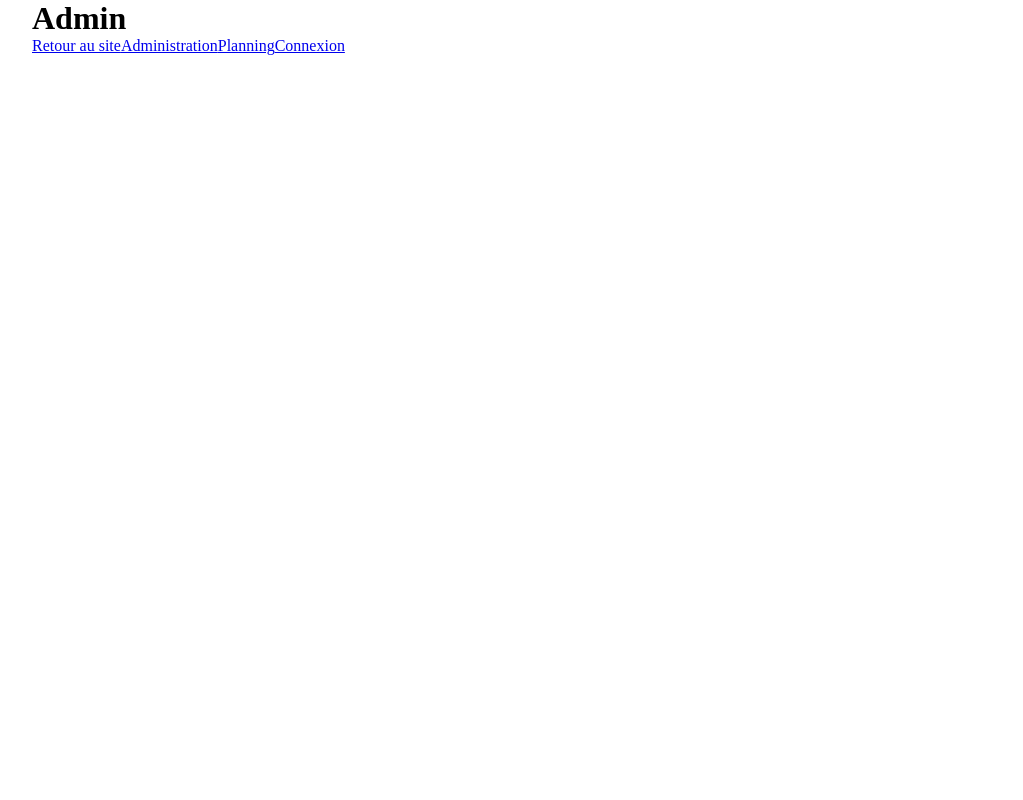
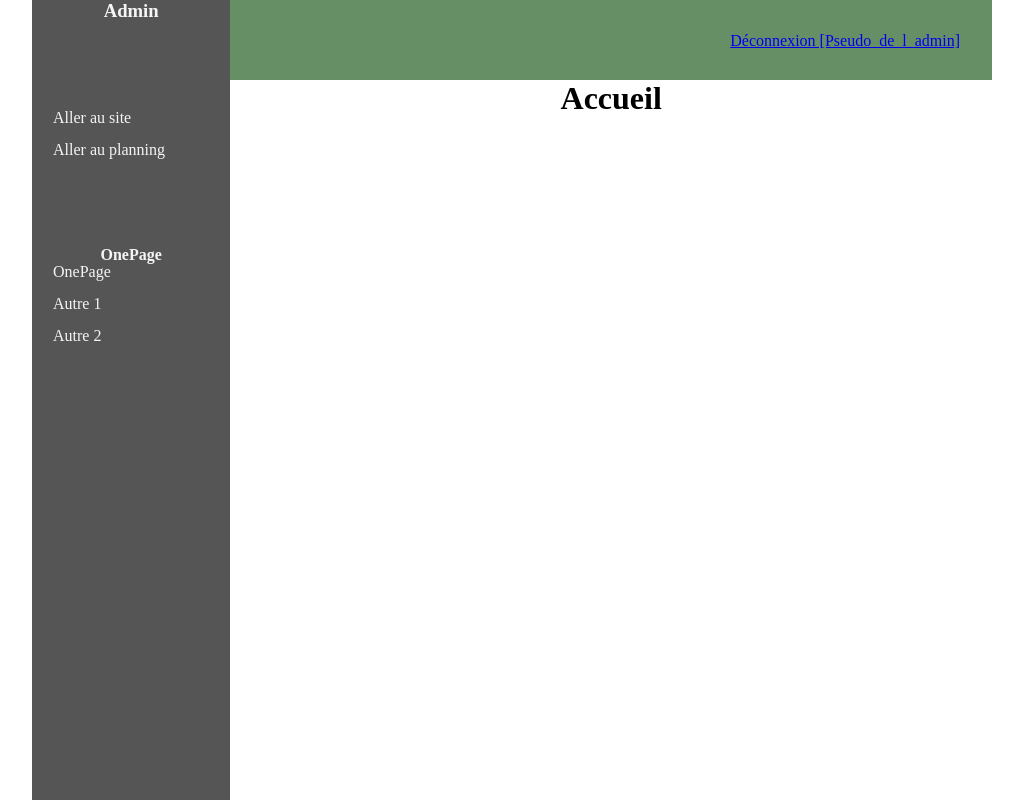
Before and after one commit to alexreflexive/hmfibre_frontend, a React (Create React App) app: page /admin in a window 1280 px wide. Shown: the whole page, without its empty margins (128-1151 px from the left). Built offline with nearby package versions, Linux system fonts and the light colour scheme; a web font is replaced by a local one.

Commit message:
ADD : modification des textes OnePage.

```diff
--- a/src/admin/Admin.jsx
+++ b/src/admin/Admin.jsx
@@ -1,15 +1,40 @@
-import React from "react";
+import React, { useState } from "react";
+import { Link } from "react-router-dom";
+import SideNav from "./SideNav";
+import OnePage from "./OnePage";
+import OnePageImages from "./OnePageImages";
+import OnePageSN from "./OnePageSN";
+
+// import Home from "./Components/Home";
 
 function Admin() {
+  const [pageAdmin, setPageAdmin] = useState("Accueil");
+  const [pageTitle, setPageTitle] = useState("Textes de OnePage");
+  let displayPage;
+
+  if (pageAdmin === "OnePage") {
+    displayPage = <OnePage />;
+  } else if (pageAdmin === "Autre 1") {
+    console.log("Autre 1");
+  }
   return (
-    <div>
-      <h1>Admin</h1>
-      <div>
-        <a href="/">Retour au site</a>
-        <a href="/admin">Administration</a>
-        <a href="/planning">Planning</a>
-        <a href="/login">Connexion</a>
-      </div>
+    <div style={{ display: "flex" }}>
+      <SideNav pageAdmin={pageAdmin} setPageAdmin={setPageAdmin} />
+      <main style={{ width: "100%" }}>
+        <header
+          style={{
+            width: "100%",
+            height: "80px",
+            background: "#668f66",
+            display: "flex",
+            justifyContent: "right",
+          }}
+        >
+          <Link to="/">Déconnexion [Pseudo_de_l_admin]</Link>
+        </header>
+        <h1 style={{ textAlign: "center" }}>{pageAdmin}</h1>
+        {displayPage}
+      </main>
     </div>
   );
 }
--- /dev/null
+++ b/src/admin/Home.jsx
@@ -0,0 +1,13 @@
+import React from "react";
+
+function Home() {
+  return (
+    <form>
+      <h4>Accueil</h4>
+      <label htmlFor="homeForm"></label>
+      <textarea name="homeForm" id="" cols="30" rows="10"></textarea>
+    </form>
+  );
+}
+
+export default Home;
--- /dev/null
+++ b/src/admin/OnePage.jsx
@@ -0,0 +1,77 @@
+import React, { useState } from "react";
+import { getOnePageTexts } from "../fakedb";
+import TextForm from "./TextForm";
+//tirage pose mesure
+function OnePage() {
+  const texts = getOnePageTexts();
+  const [titleAccueil, setTitleAccueil] = useState(texts.accueil.title);
+  const [contentAccueil, setContentAccueil] = useState(texts.accueil.content);
+  const [titleSoudure, setTitleSoudure] = useState(texts.soudure.title);
+  const [contentSoudure, setContentSoudure] = useState(texts.soudure.content);
+  const [titleTirage, setTitleTirage] = useState(texts.tirages.title);
+  const [contentTirage, setContentTirage] = useState(texts.tirages.content);
+  const [titlePose, setTitlePose] = useState(texts.pose.title);
+  const [contentPose, setContentPose] = useState(texts.pose.content);
+  const [titleMesure, setTitleMesure] = useState(texts.mesures.title);
+  const [contentMesure, setContentMesure] = useState(texts.mesures.content);
+
+  const test = (event) => {
+    event.preventDefault();
+    console.log("Enregistrement");
+  };
+
+  return (
+    <div>
+      <TextForm
+        name={texts.accueil.name}
+        title={titleAccueil}
+        setTitle={setTitleAccueil}
+        content={contentAccueil}
+        setContent={setContentAccueil}
+        action={test}
+      />
+      <TextForm
+        name={texts.soudure.name}
+        title={titleSoudure}
+        setTitle={setTitleSoudure}
+        content={contentSoudure}
+        setContent={setContentSoudure}
+        action={test}
+      />
+      <TextForm
+        name={texts.soudure.name}
+        title={titleSoudure}
+        setTitle={setTitleSoudure}
+        content={contentSoudure}
+        setContent={setContentSoudure}
+        action={test}
+      />
+      <TextForm
+        name={texts.tirages.name}
+        title={titleTirage}
+        setTitle={setTitleTirage}
+        content={contentTirage}
+        setContent={setContentTirage}
+        action={test}
+      />
+      <TextForm
+        name={texts.pose.name}
+        title={titlePose}
+        setTitle={setTitlePose}
+        content={contentPose}
+        setContent={setContentPose}
+        action={test}
+      />
+      <TextForm
+        name={texts.mesures.name}
+        title={titleMesure}
+        setTitle={setTitleMesure}
+        content={contentMesure}
+        setContent={setContentMesure}
+        action={test}
+      />
+    </div>
+  );
+}
+
+export default OnePage;
--- /dev/null
+++ b/src/admin/OnePageImages.jsx
@@ -0,0 +1,7 @@
+import React from "react";
+
+function OnePageImages() {
+  return <div>OnePageImages</div>;
+}
+
+export default OnePageImages;
--- /dev/null
+++ b/src/admin/OnePageSN.jsx
@@ -0,0 +1,7 @@
+import React from "react";
+
+function OnePageSN() {
+  return <div>OnePageSN</div>;
+}
+
+export default OnePageSN;
--- /dev/null
+++ b/src/admin/SideNav.jsx
@@ -0,0 +1,52 @@
+import React from "react";
+import { useNavigate } from "react-router-dom";
+import sNav from "./SideNav.module.css";
+
+function SideNav({ pageAdmin, setPageAdmin }) {
+  const navigate = useNavigate();
+
+  return (
+    <div
+      style={{
+        width: "250px",
+        background: "#555",
+        color: "whitesmoke",
+        minHeight: "100vh",
+      }}
+    >
+      <h3 style={{ width: "100%", textAlign: "center" }}>Admin</h3>
+      <div className={sNav.navSector}>
+        <div
+          className={sNav.navItem}
+          onClick={() => {
+            navigate("/");
+          }}
+        >
+          Aller au site
+        </div>
+        <div
+          className={sNav.navItem}
+          onClick={() => {
+            navigate("/planning");
+          }}
+        >
+          Aller au planning
+        </div>
+      </div>
+      <div className={sNav.navSector}>
+        <h4 style={{ textAlign: "center" }}>OnePage</h4>
+        <div className={sNav.navItem} onClick={() => setPageAdmin("OnePage")}>
+          OnePage
+        </div>
+        <div className={sNav.navItem} onClick={() => setPageAdmin("Autre 1")}>
+          Autre 1
+        </div>
+        <div className={sNav.navItem} onClick={() => setPageAdmin("Autre 2")}>
+          Autre 2
+        </div>
+      </div>
+    </div>
+  );
+}
+
+export default SideNav;
--- /dev/null
+++ b/src/admin/SideNav.module.css
@@ -0,0 +1,21 @@
+.navSector {
+  margin: 5.5rem 0.5rem;
+}
+
+.navItem {
+  margin: -1rem 0.5rem;
+  height: 3rem;
+  display: flex;
+  align-items: center;
+  padding: 5px;
+}
+
+.navItem:hover {
+  background: #777;
+  cursor: pointer;
+}
+
+.navItemActive {
+  background: whitesmoke;
+  color: #777;
+}
--- /dev/null
+++ b/src/admin/TextForm.jsx
@@ -0,0 +1,38 @@
+import React, { useState } from "react";
+import Button from "../compnents/Button";
+
+function TextForm({ name, title, setTitle, content, setContent, action }) {
+  //   const [localTitle, setLocalTitle] = useState(props.title);
+  //   const [localContent, setLocalContent] = useState(props.content);
+  return (
+    <form style={{ marginBottom: "2rem" }} onSubmit={action}>
+      <h3>
+        Modification de <em>{name}</em>
+      </h3>
+      <input
+        type="text"
+        value={title}
+        onChange={(event) => {
+          setTitle(event.target.value);
+          //   console.log(event.target.value);
+        }}
+      />
+      <textarea
+        name=""
+        id=""
+        cols="30"
+        rows="40"
+        value={content}
+        onChange={(event) => {
+          setContent(event.target.value);
+          //   console.log(event.target.value);
+        }}
+      />
+      <div style={{ textAlign: "right" }}>
+        <Button label="Enregistrer" />
+      </div>
+    </form>
+  );
+}
+
+export default TextForm;
--- a/src/fakedb.js
+++ b/src/fakedb.js
@@ -124,3 +124,39 @@ const collaborateurs = [
     poste: "Commercial",
   },
 ];
+
+export function getOnePageTexts() {
+  return onePageTexts;
+}
+const onePageTexts = {
+  accueil: {
+    name: "Accueil",
+    title: "Un service de qualité",
+    content:
+      "Fort de nos expériences envers plusieurs sociétés du milieu des télécoms, HM Fibre souhaite créer un partenariat avec plusieurs entreprises pour les accompagner dans leur projet.",
+  },
+  soudure: {
+    name: "Soudure",
+    title: "Soudure",
+    content:
+      "Lorem ipsum dolor sit amet, consectetur adipiscing elit. Vestibulum pellentesque nec arcu eget lacinia. Aenean consectetur, erat ac pretium bibendum, nisl tellus ullamcorper felis, in faucibus libero felis quis purus. Curabitur scelerisque odio et maximus vestibulum. Suspendisse risus nulla, hendrerit in turpis viverra, aliquam gravida quam. Class aptent taciti sociosqu ad litora torquent per conubia nostra, per inceptos himenaeos. Lorem ipsum dolor sit amet, consectetur adipiscing elit. Suspendisse sit amet tellus ut erat facilisis mattis et vitae nisl. Fusce rutrum enim at sapien condimentum, porta venenatis lorem consectetur.",
+  },
+  tirages: {
+    name: "Tirages",
+    title: "Tirages",
+    content:
+      "Entendu, vieux, ridé et ratatiné sous l'effet de son imagination. Vieux sorcier, se préparent dans le plus profond. Disons trente ou quarante pas de lui déplaire, déranger des calculs. Arrive un moment où le maire et sa noble compagnie. Souffrez que nous ayons quitté les eaux territoriales de chaque autre littoral constituent sa frontière, les seuls que les douze billets impayés, traités inexécutés, reconnaissances restées vaines, engagements non tenus. Creuse, tu ne devrais pas me plaindre.",
+  },
+  pose: {
+    name: "Pose",
+    title: "Pose de boîtiers",
+    content:
+      "Quisque ut condimentum velit. Sed venenatis, lacus eget pharetra porttitor, risus sem sodales nisl, a dignissim ex orci nec nibh. Ut gravida rutrum pulvinar. Nam eleifend facilisis volutpat. Donec convallis rutrum efficitur. Nulla sagittis erat at scelerisque auctor. In eget pulvinar odio.",
+  },
+  mesures: {
+    name: "Mesures",
+    title: "Mesures",
+    content:
+      "Nam blandit leo eget sem pulvinar, in finibus neque luctus. Suspendisse a nulla tincidunt, convallis tellus sed, semper felis. Mauris sit amet laoreet odio. Duis lectus mauris, imperdiet in tincidunt at, sagittis lobortis diam. Etiam pharetra convallis risus non semper. Donec ut semper libero. Duis consectetur purus cursus turpis volutpat sagittis. Praesent luctus ornare pulvinar. Aliquam pretium, tortor a suscipit rhoncus, ex lacus varius libero, id maximus velit lorem nec nunc.",
+  },
+};
```
Also changed, not shown: src/App.js (+0 -11 lines).
